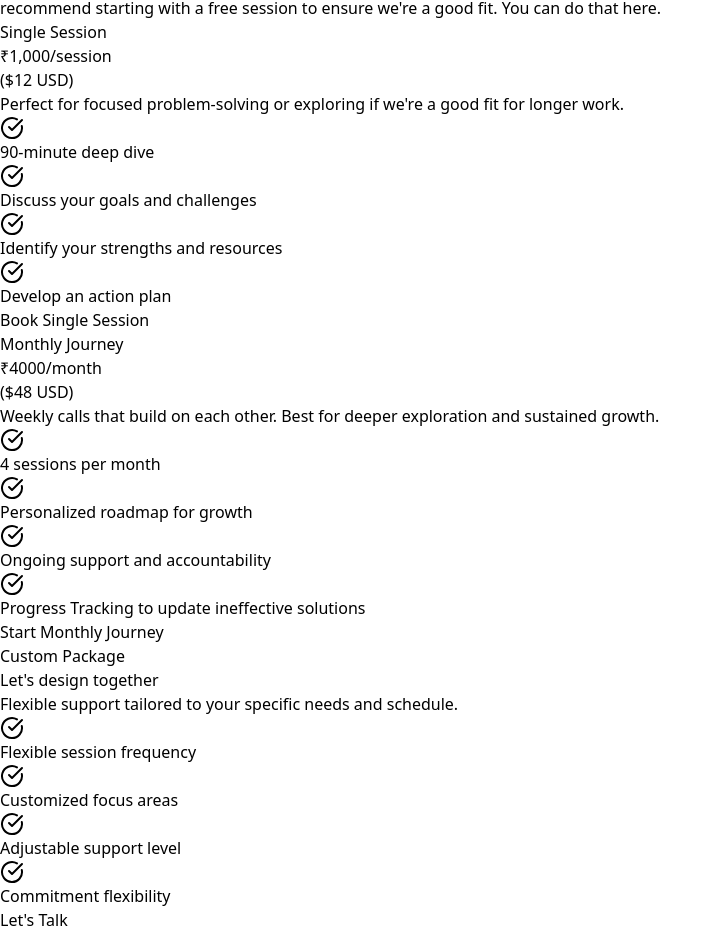
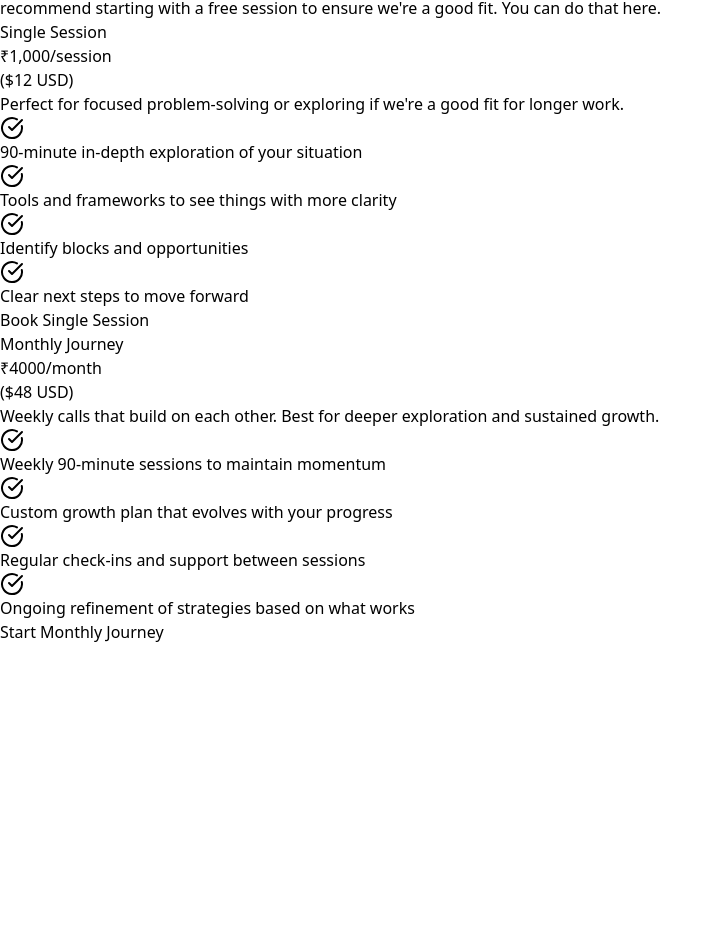
Before and after one commit to rdbcasillas/RationalResilience, a Vue app: page /sessions in a window 1280 px wide. Shown: the part 1154-2086 px from the top of the page, without its empty margins (0-723 px from the left). After the commit the page ends 1798 px from the top, so only its background shows below. Built offline with nearby package versions, Linux system fonts and the light colour scheme.

Commit message:
removed custom and added clearer list items for each type of booking

```diff
--- a/src/views/BookingPage.vue
+++ b/src/views/BookingPage.vue
@@ -16,20 +16,20 @@
         <ul class="space-y-3 mb-8">
           <li class="flex items-center">
             <CheckCircle class="w-5 h-5 text-green-500 mr-2" />
-            <span>90-minute deep dive</span>
+            <span>90-minute in-depth exploration of your situation</span>
           </li>
           <li class="flex items-center">
             <CheckCircle class="w-5 h-5 text-green-500 mr-2" />
-            <span>Discuss your goals and challenges</span>
+            <span>Tools and frameworks to see things with more clarity</span>
           </li>
           <li class="flex items-center">
             <CheckCircle class="w-5 h-5 text-green-500 mr-2" />
-            <span>Identify your strengths and resources</span>
+            <span>Identify blocks and opportunities</span>
           </li>
 
           <li class="flex items-center">
             <CheckCircle class="w-5 h-5 text-green-500 mr-2" />
-            <span>Develop an action plan</span>
+            <span>Clear next steps to move forward</span>
           </li>
         </ul>
       </div>
--- a/src/views/MonthlyBookingPage.vue
+++ b/src/views/MonthlyBookingPage.vue
@@ -23,19 +23,19 @@
         <ul class="space-y-3 mb-8">
           <li class="flex items-center">
             <CheckCircle class="w-5 h-5 text-green-500 mr-2" />
-            <span>4 sessions per month</span>
+            <span>Weekly 90-minute sessions to maintain momentum</span>
           </li>
           <li class="flex items-center">
             <CheckCircle class="w-5 h-5 text-green-500 mr-2" />
-            <span>Personalized roadmap for growth</span>
+            <span>Custom growth plan that evolves with your progress</span>
           </li>
           <li class="flex items-center">
             <CheckCircle class="w-5 h-5 text-green-500 mr-2" />
-            <span>Ongoing support and accountability</span>
+            <span>Regular check-ins and support between sessions</span>
           </li>
           <li class="flex items-center">
             <CheckCircle class="w-5 h-5 text-green-500 mr-2" />
-            <span>Progress Tracking to update ineffective solutions</span>
+            <span>Ongoing refinement of strategies based on what works</span>
           </li>
           <!-- Other features -->
         </ul>
--- a/src/views/PricingPage.vue
+++ b/src/views/PricingPage.vue
@@ -19,7 +19,7 @@
     </div>
 
     <!-- Session Types -->
-    <div class="max-w-6xl mx-auto grid md:grid-cols-3 gap-8">
+    <div class="max-w-6xl mx-auto grid md:grid-cols-2 gap-8">
       <!-- Single Session -->
       <div class="bg-white rounded-xl shadow-lg overflow-hidden">
         <div class="p-8">
@@ -38,20 +38,20 @@
           <ul class="space-y-3 mb-8">
             <li class="flex items-center">
               <CheckCircle class="w-5 h-5 text-green-500 mr-2" />
-              <span>90-minute deep dive</span>
+              <span>90-minute in-depth exploration of your situation</span>
             </li>
             <li class="flex items-center">
               <CheckCircle class="w-5 h-5 text-green-500 mr-2" />
-              <span>Discuss your goals and challenges</span>
+              <span>Tools and frameworks to see things with more clarity</span>
             </li>
             <li class="flex items-center">
               <CheckCircle class="w-5 h-5 text-green-500 mr-2" />
-              <span>Identify your strengths and resources</span>
+              <span>Identify blocks and opportunities</span>
             </li>
 
             <li class="flex items-center">
               <CheckCircle class="w-5 h-5 text-green-500 mr-2" />
-              <span>Develop an action plan</span>
+              <span>Clear next steps to move forward</span>
             </li>
           </ul>
         </div>
@@ -83,19 +83,19 @@
           <ul class="space-y-3 mb-8">
             <li class="flex items-center">
               <CheckCircle class="w-5 h-5 text-green-500 mr-2" />
-              <span>4 sessions per month</span>
+              <span>Weekly 90-minute sessions to maintain momentum</span>
             </li>
             <li class="flex items-center">
               <CheckCircle class="w-5 h-5 text-green-500 mr-2" />
-              <span>Personalized roadmap for growth</span>
+              <span>Custom growth plan that evolves with your progress</span>
             </li>
             <li class="flex items-center">
               <CheckCircle class="w-5 h-5 text-green-500 mr-2" />
-              <span>Ongoing support and accountability</span>
+              <span>Regular check-ins and support between sessions</span>
             </li>
             <li class="flex items-center">
               <CheckCircle class="w-5 h-5 text-green-500 mr-2" />
-              <span>Progress Tracking to update ineffective solutions</span>
+              <span>Ongoing refinement of strategies based on what works</span>
             </li>
           </ul>
         </div>
@@ -106,44 +106,6 @@
           >
             Start Monthly Journey
           </router-link>
-        </div>
-      </div>
-
-      <!-- Custom Package -->
-      <div class="bg-white rounded-xl shadow-lg overflow-hidden">
-        <div class="p-8">
-          <h3 class="font-bold text-xl mb-4">Custom Package</h3>
-          <div class="mb-2">
-            <span class="text-xl">Let's design together</span>
-          </div>
-          <p class="text-gray-600 mb-6">
-            Flexible support tailored to your specific needs and schedule.
-          </p>
-          <ul class="space-y-3 mb-8">
-            <li class="flex items-center">
-              <CheckCircle class="w-5 h-5 text-green-500 mr-2" />
-              <span>Flexible session frequency</span>
-            </li>
-            <li class="flex items-center">
-              <CheckCircle class="w-5 h-5 text-green-500 mr-2" />
-              <span>Customized focus areas</span>
-            </li>
-            <li class="flex items-center">
-              <CheckCircle class="w-5 h-5 text-green-500 mr-2" />
-              <span>Adjustable support level</span>
-            </li>
-            <li class="flex items-center">
-              <CheckCircle class="w-5 h-5 text-green-500 mr-2" />
-              <span>Commitment flexibility</span>
-            </li>
-          </ul>
-        </div>
-        <div class="p-6 bg-gray-50">
-          <button
-            class="w-full border-2 border-blue-600 text-blue-600 rounded-lg py-3 px-4 hover:bg-blue-50 transition"
-          >
-            Let's Talk
-          </button>
         </div>
       </div>
     </div>
```
